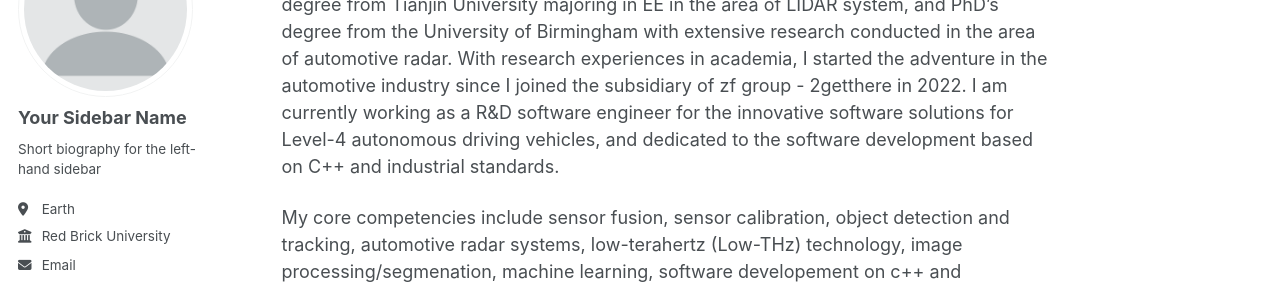
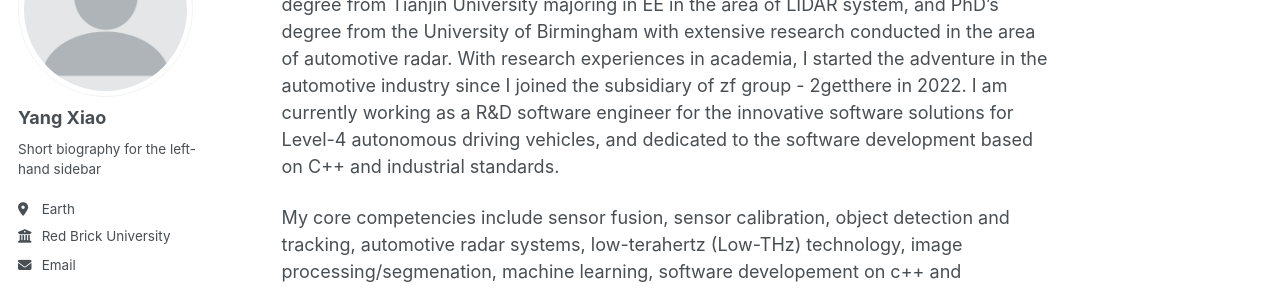
Before and after one commit to YangSophiaXiao/Yang.Sophia.Xiao.github.io, a Jekyll site: the page built from _pages/about.md, in a window 1280 px wide. Shown: the part 184-473 px from the top of the page. Built offline with Jekyll 4.4.1, drawn with Linux system fonts in a browser that asks for light colours; some web fonts are replaced.

Commit message:
Add profile photo and name

```diff
--- a/_config.yml
+++ b/_config.yml
@@ -22,17 +22,17 @@
 author:
   # Biographic information
   avatar           : "profile.png"
-  name             : "Your Sidebar Name"
+  name             : "Yang Xiao"
   pronouns         : # example: "she/her"
   bio              : "Short biography for the left-hand sidebar"
   location         : "Earth"
   employer         : "Red Brick University"
   uri              : # URL
-  email            : "none@example.org"
+  email            : "yang.sophia.xiao@gmail.com"
 
   # Academic websites
   arxiv            : # URL - Update with the correct link to your profile
-  googlescholar    : "https://scholar.google.com/citations?user=PS_CX0AAAAAJ"
+  googlescholar    : "https://scholar.google.com/citations?user=MxarchcAAAAJ&hl=en"
   impactstory      : # URL
   orcid            : "http://orcid.org/yourorcidurl"
   semantic         : # URL
```
Also changed, not shown: profile.png (added).
